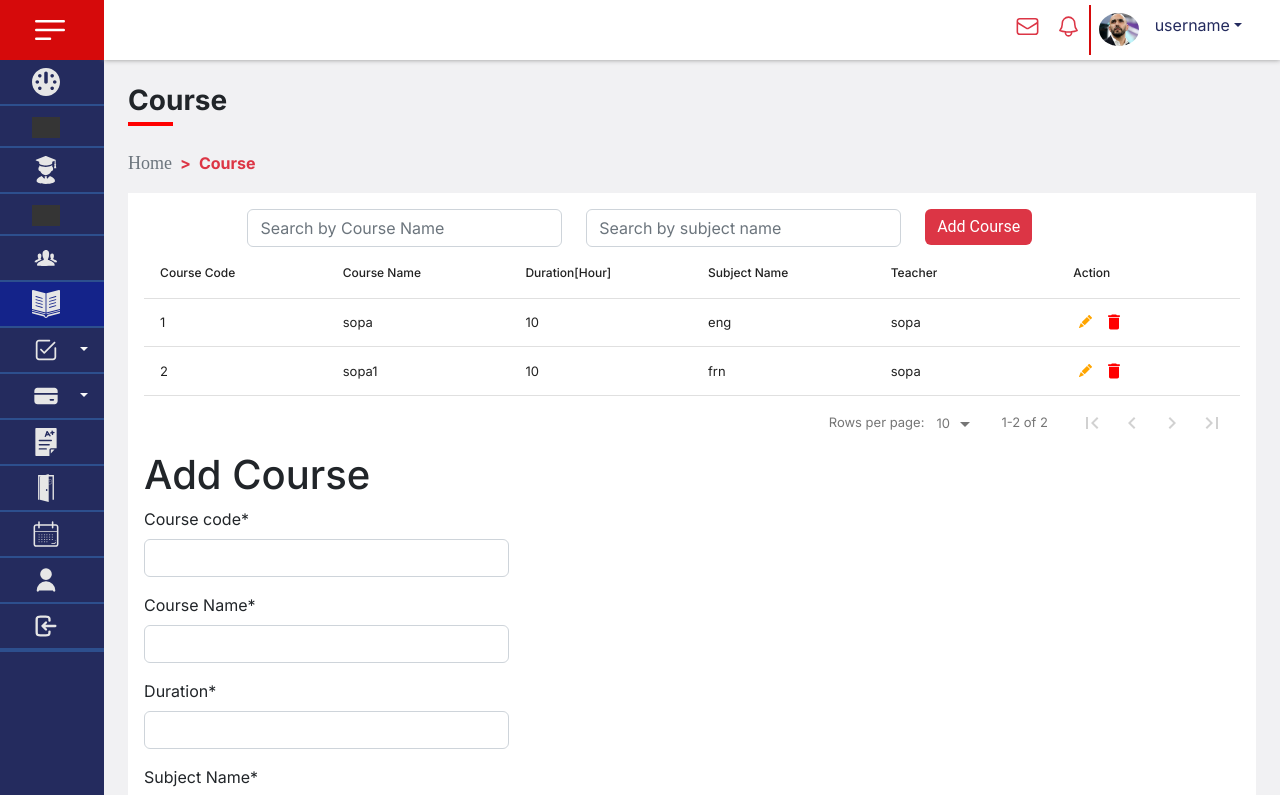
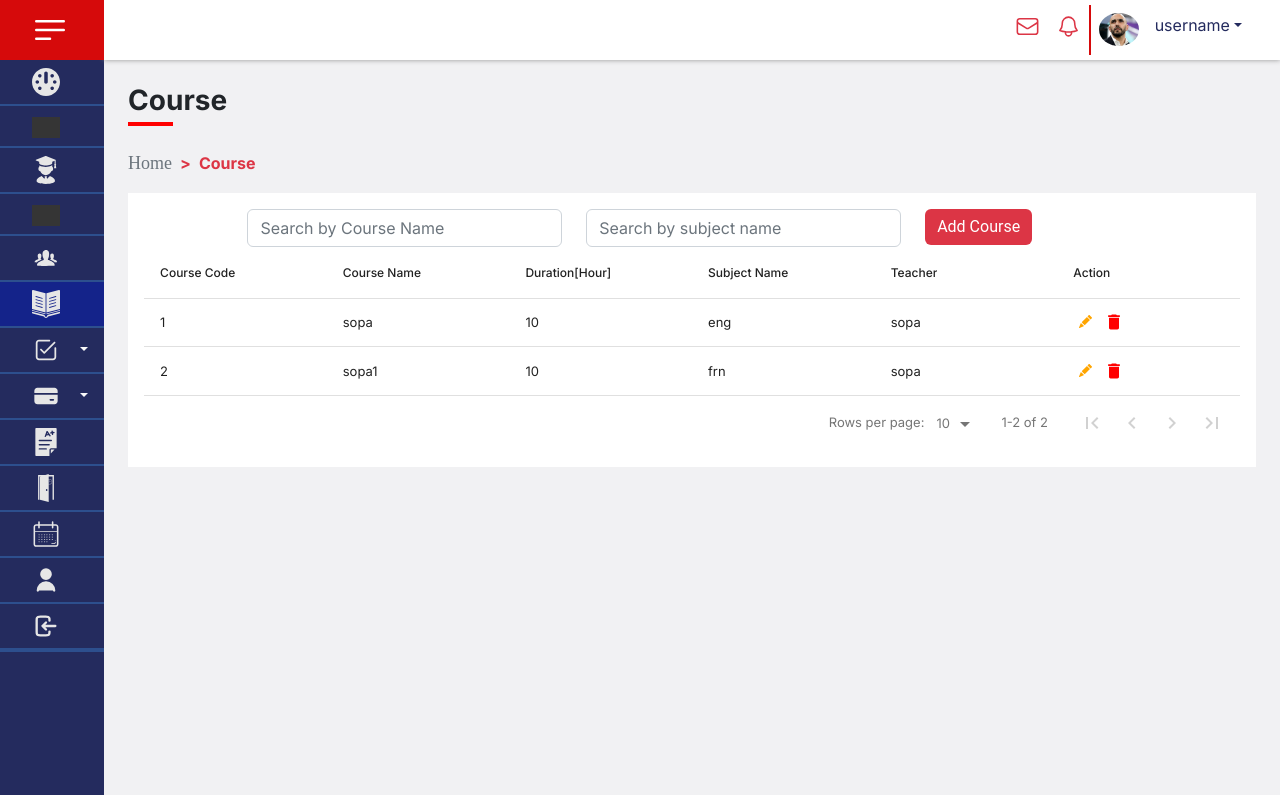
Before and after one commit to Lachhab1/language-center_react_laravel, a React (Vite) app in the folder langcenter-frontend/: page /course in a window 1280 px wide. Shown: the top 795 px of the page. Built offline with nearby package versions, Linux system fonts and the light colour scheme; sample sign-in values are in the browser's storage; grey boxes are pictures that could not be loaded.

Commit message:
Tester page add course

```diff
--- a/langcenter-frontend/src/components/Composantsforcoursepage/TableCourse.jsx
+++ b/langcenter-frontend/src/components/Composantsforcoursepage/TableCourse.jsx
@@ -99,7 +99,7 @@ export default function TableCourse()
                     pagination
             >
              </DataTable>
-           <AddCourse/>
+
         </div>
     )
 }
```
